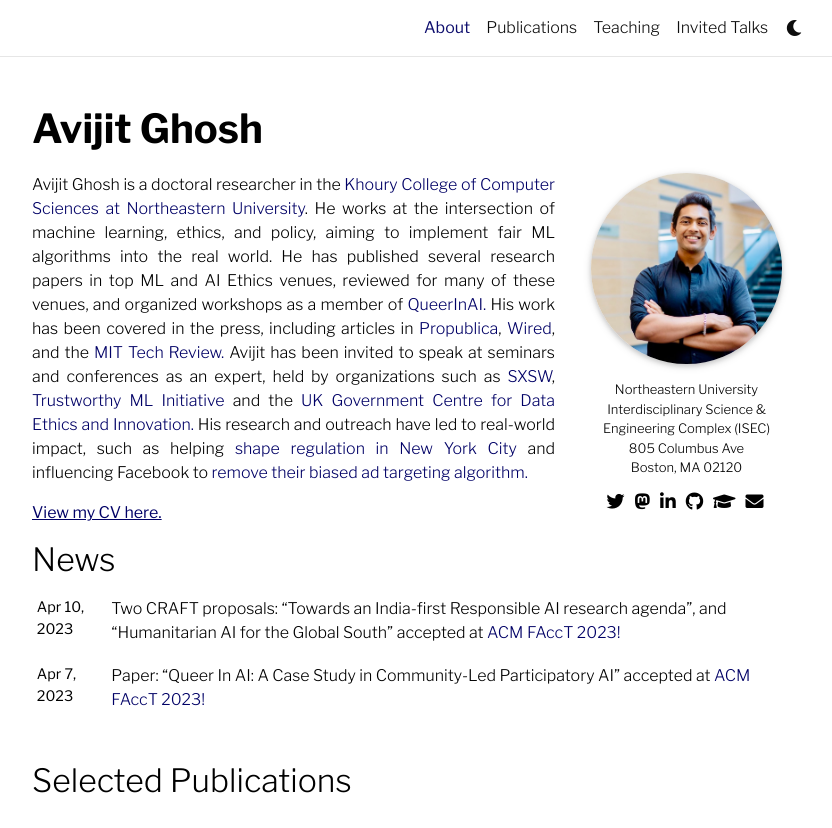
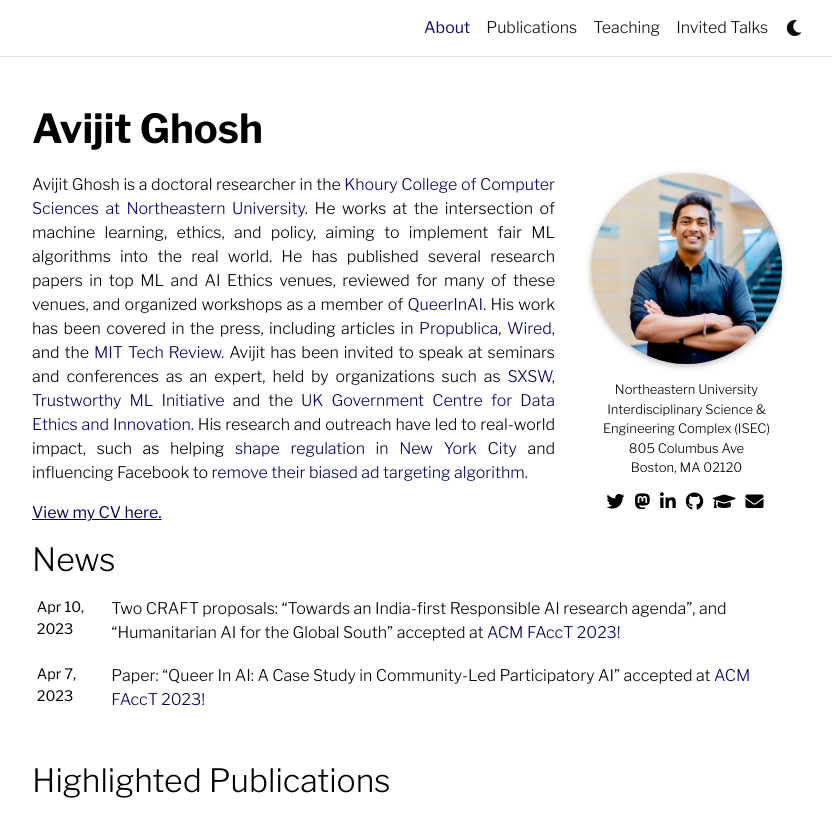
Before and after one commit to evijit/evijit.github.io, a Jekyll site: the page built from _pages/about.md, in a window 1280 px wide and 1022 px high, cut to the strip 0-828 px from the top of the window. Shown: the whole strip, without its empty margins (223-1055 px from the left). Built offline with Jekyll 4.4.1, drawn with Linux system fonts in a browser that asks for light colours; full-size pictures stand in for the smaller copies a plugin makes; comment, search, counter and statistics services are not loaded; a style sheet for code colours, icons or effects is not loaded.

Commit message:
page format

```diff
--- a/_layouts/about.html
+++ b/_layouts/about.html
@@ -66,7 +66,7 @@
 
           <!-- Selected papers -->
           {% if page.selected_papers -%}
-            <h2><a href="{{ '/publications/' | relative_url }}" style="color: inherit;">Selected Publications</a></h2>
+            <h2><a href="{{ '/publications/' | relative_url }}" style="color: inherit;">Highlighted Publications</a></h2>
             {%- include selected_papers.html %}
           {%- endif %}
 
```
